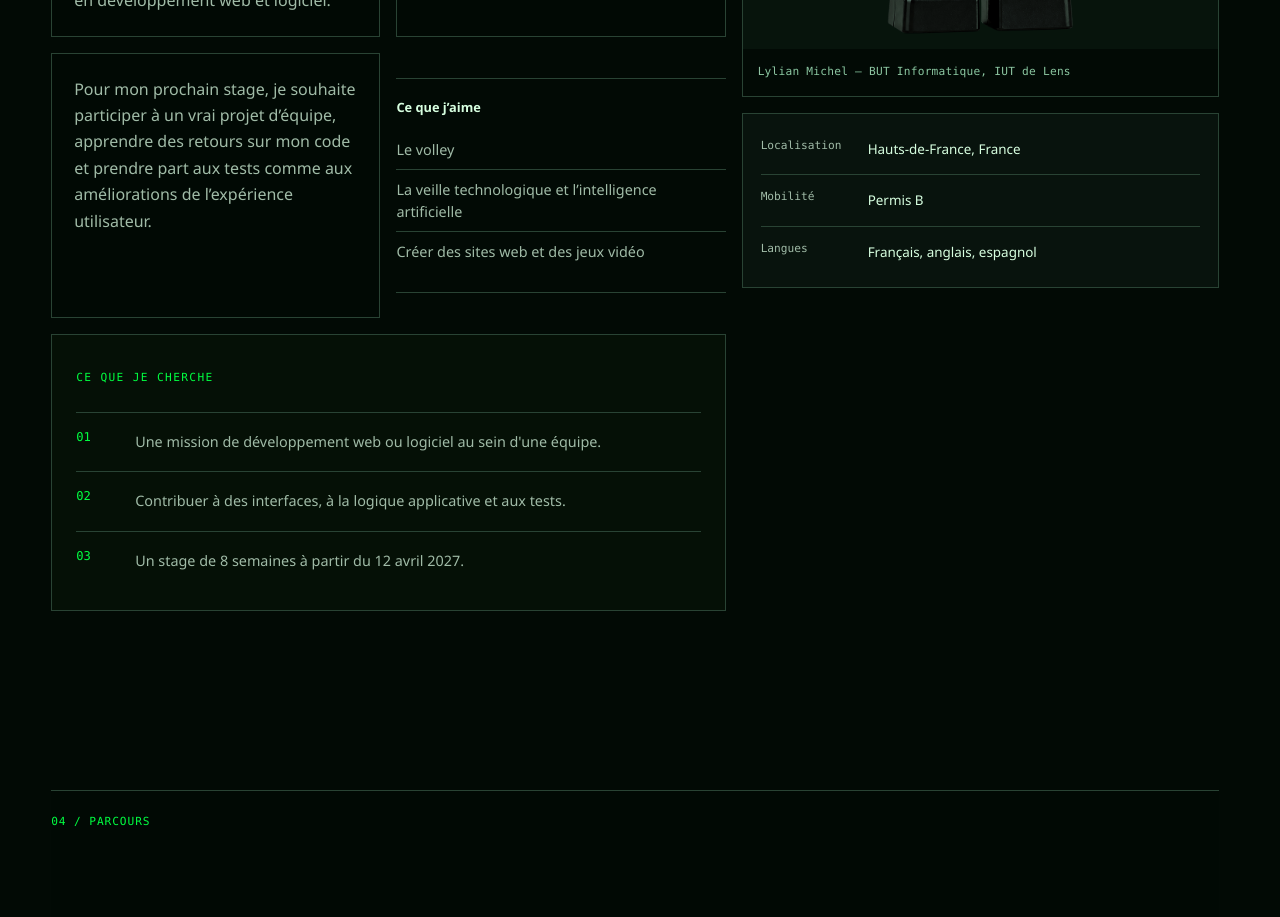
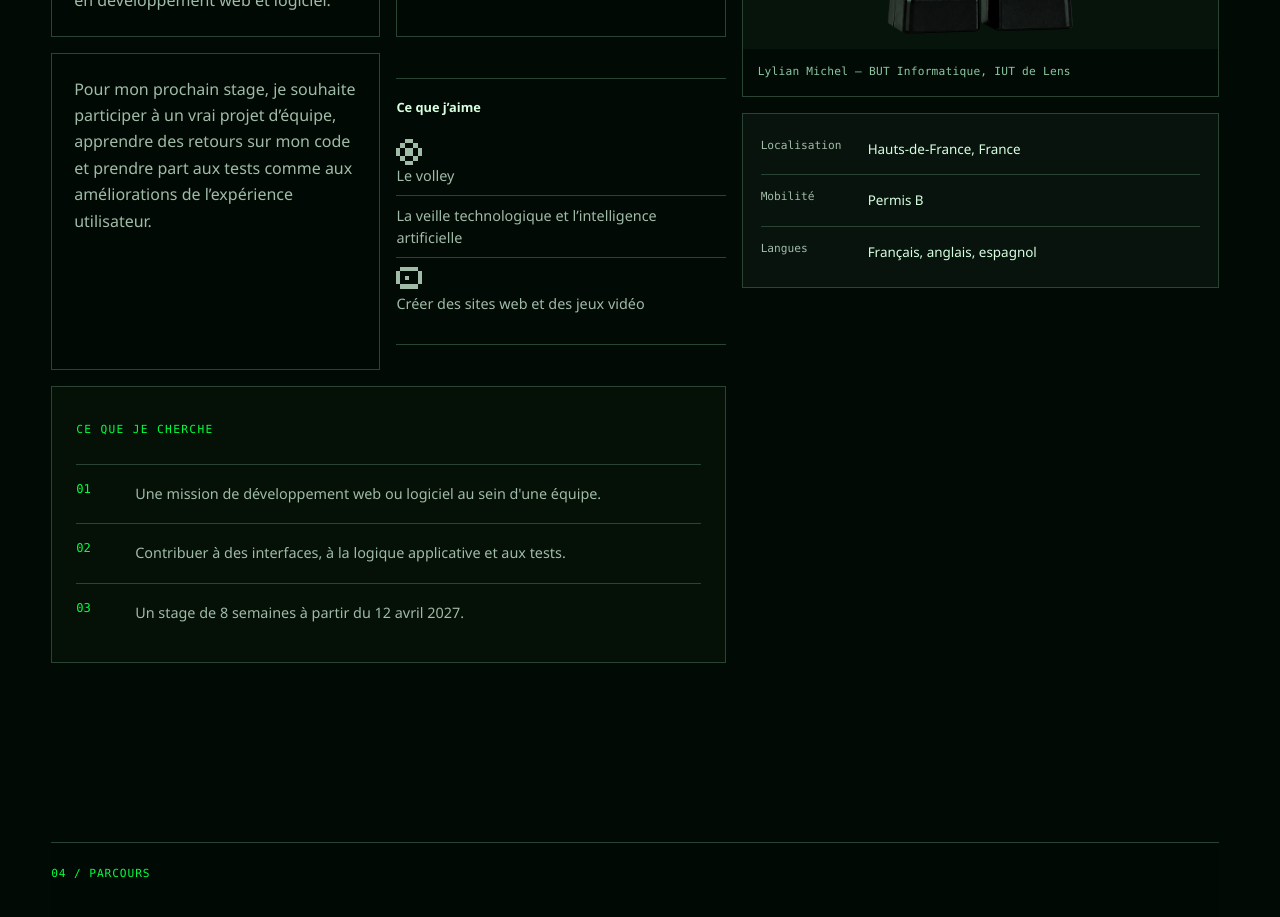
Before and after one commit to LylianMichel/portfolio, a React (Vite) app: page / in a window 1280 px wide. Shown: the part 8700-9617 px from the top of the page. Built offline with nearby package versions, Linux system fonts and the light colour scheme.

Commit message:
design: illustrer les passions avec les pictogrammes originaux

```diff
--- a/src/sections/About.tsx
+++ b/src/sections/About.tsx
@@ -1,4 +1,5 @@
 import { profile } from "../data/profile";
+import { PixelIcon } from "../components/ui/PixelIcon";
 export const About=()=><section id="a-propos" aria-labelledby="about-title" className="lm-section lm-shell lm-about">
  <div className="lm-section-head"><div><span className="lm-kicker">03 / QUI JE SUIS</span><h2 id="about-title" className="lm-section-title"><span className="lm-title-word">Qui je suis,</span><br/><span className="lm-title-word">hors du code.</span></h2></div><p className="lm-section-summary">J’aime comprendre ce qui se passe derrière une interface : les données, les interactions et les choix qui rendent un outil agréable à utiliser. C’est ce que j’explore avec AniVault et THE WORLD DEFENCE.</p></div>
  <div className="lm-about-grid"><div className="lm-about-copy">
@@ -6,7 +7,7 @@ export const About=()=><section id="a-propos" aria-labelledby="about-title" clas
   <p>Je suis en deuxième année de BUT Informatique à l’IUT de Lens et je vis à Barlin, dans le Pas-de-Calais. Je construis mes projets en parallèle des cours, avec l’envie de progresser en développement web et logiciel.</p>
   <p>Sérieux, autonome et rigoureux, j’apprécie le travail en équipe. Mes projets me permettent de mettre en pratique ce que j’apprends en cours.</p>
   <p>Pour mon prochain stage, je souhaite participer à un vrai projet d’équipe, apprendre des retours sur mon code et prendre part aux tests comme aux améliorations de l’expérience utilisateur.</p>
-  <div className="lm-interests" aria-labelledby="interests-title"><h3 id="interests-title">Ce que j’aime</h3><ul><li>Le volley</li><li>La veille technologique et l’intelligence artificielle</li><li>Créer des sites web et des jeux vidéo</li></ul></div>
+  <div className="lm-interests" aria-labelledby="interests-title"><h3 id="interests-title">Ce que j’aime</h3><ul><li><PixelIcon kind="volley" /> Le volley</li><li>La veille technologique et l’intelligence artificielle</li><li><PixelIcon kind="game" /> Créer des sites web et des jeux vidéo</li></ul></div>
   <div className="lm-seeking"><span className="lm-kicker">CE QUE JE CHERCHE</span>
    <div><span>01</span><p>Une mission de développement web ou logiciel au sein d'une équipe.</p></div>
    <div><span>02</span><p>Contribuer à des interfaces, à la logique applicative et aux tests.</p></div>
```
